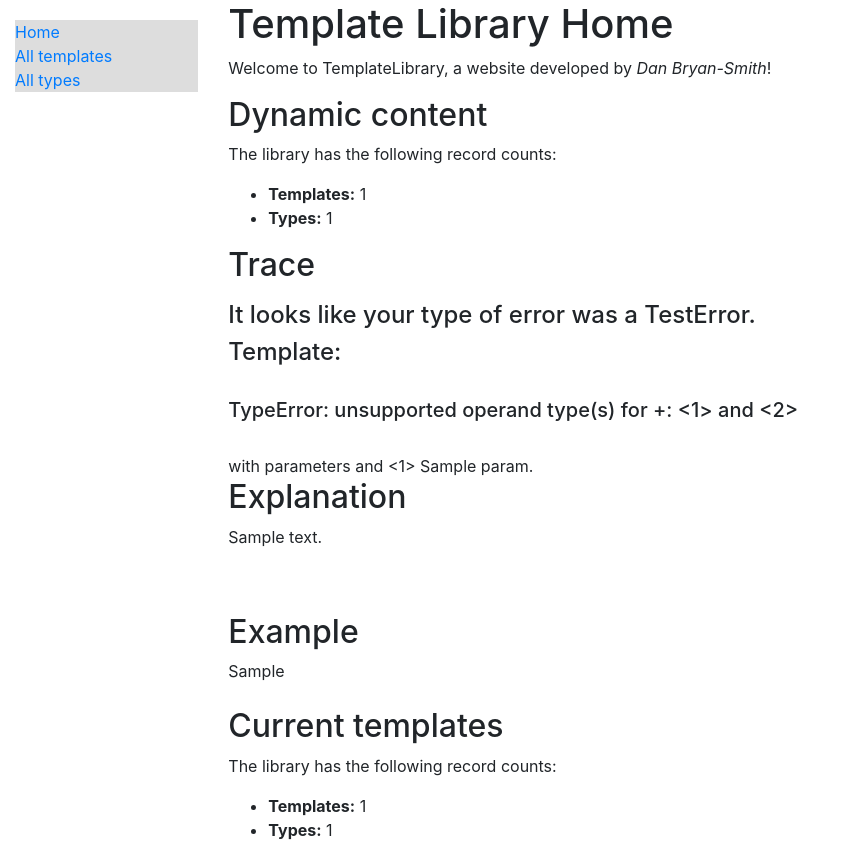
After one commit to danbrysmi/error-explainer, a Django app: template myproject/results/templates/explanation.html in a window 1280 px wide. The commit adds this page. Shown: the whole page, without its empty margins (0-845 px from the left). Run offline with Django 4.2, Linux system fonts and the light colour scheme; data comes from the database, SQL or seed files in the repository; the template is opened without the code that fills it: values that come from a table or form of the project are taken from there, most other values are stand-ins (such as "Sample title", 1, 10 or a date in 2020).

Commit message:
First look at setting out explanation

```diff
--- /dev/null
+++ b/myproject/results/templates/explanation.html
@@ -0,0 +1,20 @@
+{% extends "results.html" %}
+
+{% block explanation %}
+  <h2>Explanation</h2>
+  <p> {{ detailed_explanation}}</p>
+
+  <br><br>
+
+  <h2>Example</h2>
+  {{ python_example }}
+
+  <br><br>
+
+  <h2>Current templates</h2>
+  <p>The library has the following record counts:</p>
+  <ul>
+    <li><strong>Templates:</strong> {{ num_templates }}</li>
+    <li><strong>Types:</strong> {{ num_types }}</li>
+  </ul>
+{% endblock %}
--- a/myproject/results/templates/results.html
+++ b/myproject/results/templates/results.html
@@ -28,4 +28,7 @@
         <{{forloop.counter}}> {{ p }},
     {% endif %}
 {% endfor %}
-{% endblock %}
+
+{% block explanation %}
+{% endblock explanation %}
+{% endblock content %}
```
Also changed, not shown: myproject/results/templates/obj_no_attr.html (added, +30 -0 lines).
